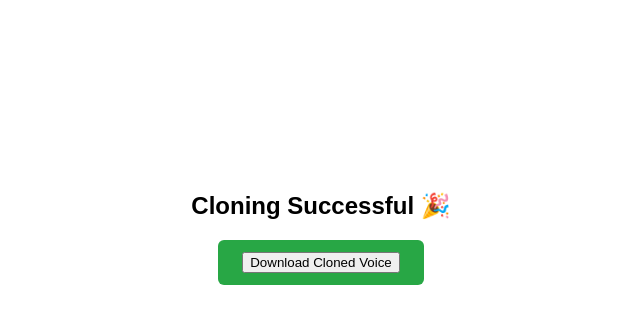
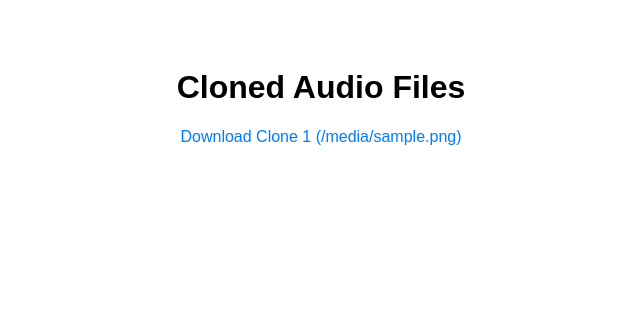
Before and after one commit to harrish1709/Audio-Cloning-App, a Flask app: template templates/result.html in a window 1280 px wide. Shown: the top 324 px of the page, without its empty margins (319-959 px from the left). Run offline with Flask 3, Linux system fonts and the light colour scheme; the template is opened without the code that fills it: most values are stand-ins (such as "Sample title", 1, 10 or a date in 2020).

Commit message:
Update result.html

```diff
--- a/templates/result.html
+++ b/templates/result.html
@@ -1,31 +1,44 @@
 <!DOCTYPE html>
-<html>
+<html lang="en">
 <head>
-  <title>Clone Complete</title>
+    <meta charset="UTF-8">
+    <title>Cloning Results</title>
     <style>
         body {
-      font-family: sans-serif;
+            font-family: Arial, sans-serif;
+            padding: 40px;
             text-align: center;
-      margin-top: 15%;
         }
+
+        ul {
+            list-style-type: none;
+            padding: 0;
+        }
+
+        li {
+            margin: 10px 0;
+        }
+
         a {
-      display: inline-block;
-      padding: 12px 24px;
-      background-color: #28a745;
-      color: white;
             text-decoration: none;
-      border-radius: 6px;
-      font-size: 16px;
+            color: #007BFF;
         }
+
         a:hover {
-      background-color: #218838;
+            text-decoration: underline;
         }
     </style>
 </head>
 <body>
-  <h2>Cloning Successful 🎉</h2>
+    <h1>Cloned Audio Files</h1>
+    <ul>
+        {% for filename in filenames %}
+            <li>
                 <a href="{{ url_for('download_file', filename=filename) }}" download>
-  <button>Download Cloned Voice</button>
+                    Download Clone {{ loop.index }} ({{ filename }})
                 </a>
+            </li>
+        {% endfor %}
+    </ul>
 </body>
 </html>
```
Lines whose indentation alone changed are shown as unchanged.
